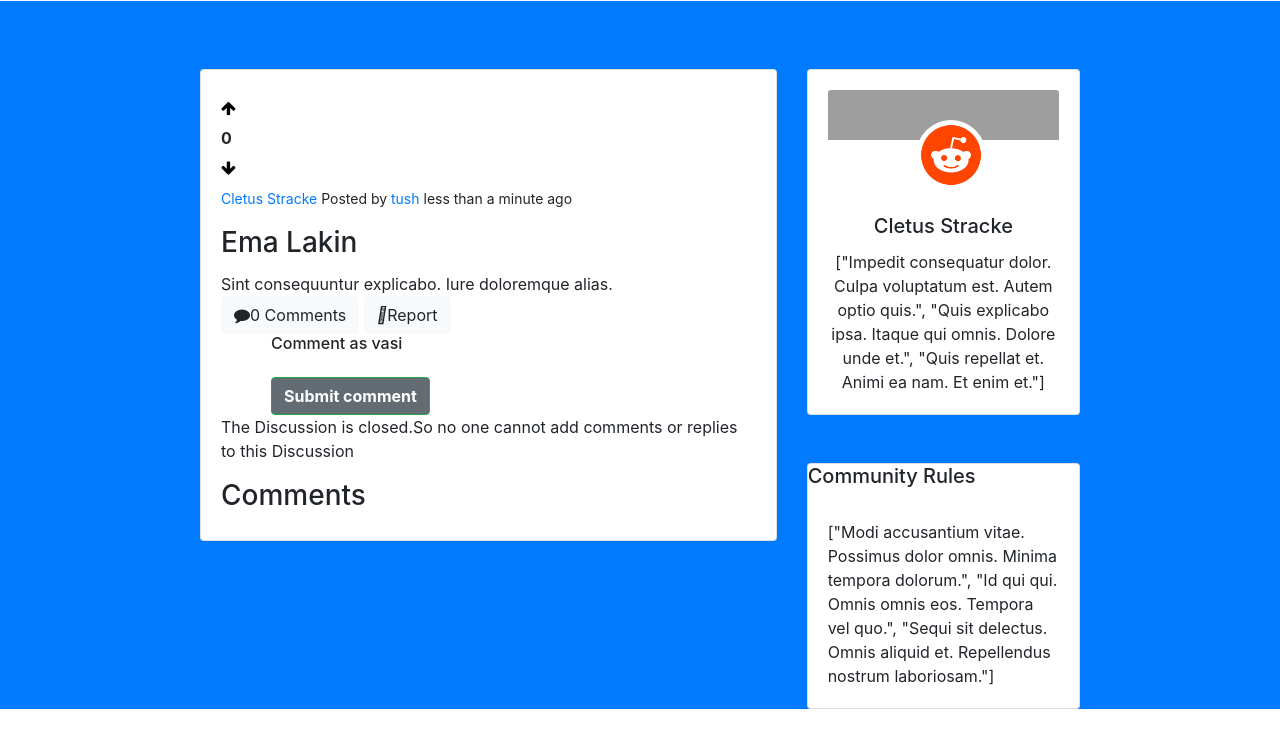
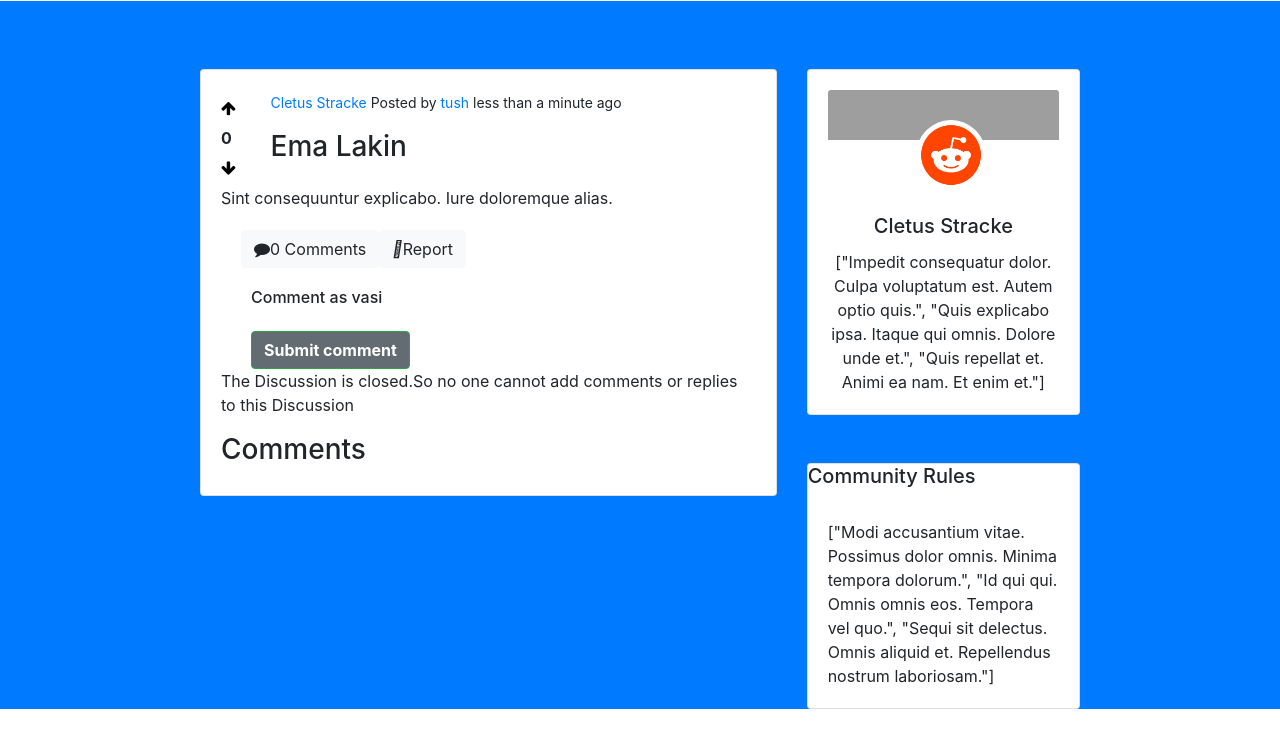
Before and after one commit to MilesUpHQ/reddit-clone-rails, a Rails app: a page that uses app/views/posts/show.html.erb in a window 1280 px wide. Shown: the part 71-800 px from the top of the page. Run offline with Rails 7, Linux system fonts and the light colour scheme; a user stored in the database is signed in; data comes from the database, SQL or seed files in the repository; data that the repository does not hold is empty; style sheets or scripts are compiled from the project's sources; some libraries are stand-ins or nearby versions; grey boxes are pictures that could not be loaded.

Commit message:
Css designs are added

```diff
--- a/app/assets/stylesheets/posts.scss
+++ b/app/assets/stylesheets/posts.scss
@@ -32,6 +32,10 @@
   }
 }
 
+.comment {
+  margin-left: 10px;
+}
+
 .sub-comment {
   padding-left: 20px;
 }
@@ -41,7 +45,8 @@
 }
 
 .comment-field {
-  margin-left: 50px;
+  margin-left: 30px;
+  margin-right: 30px;
 }
 
 .downvote {
@@ -99,6 +104,14 @@
   justify-content: center;
 }
 
+.show-content {
+  display: flex;
+}
+
+.like-unlike {
+  display: inline;
+}
+
 .post-tab-nav-link.active {
   border-bottom: 2px solid #0079d3;
 }
@@ -138,3 +151,13 @@
   cursor: text;
   text-decoration: none;
 }
+
+.reactions{
+  display: flex;
+  margin-top: 20px;
+  margin-left: 20px;
+  margin-bottom: 20px;
+  a {
+    color: black;
+  }
+}
```
